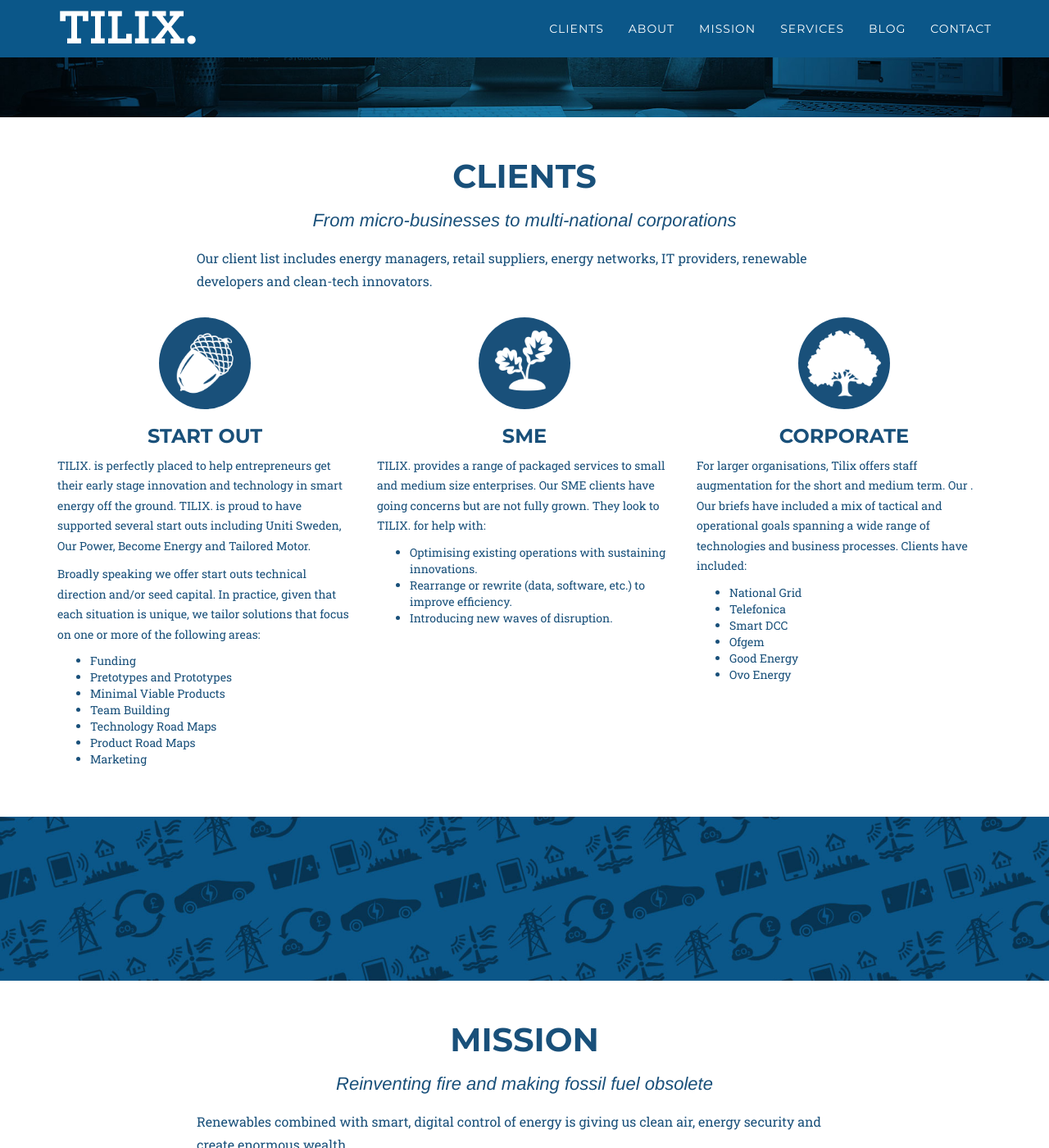
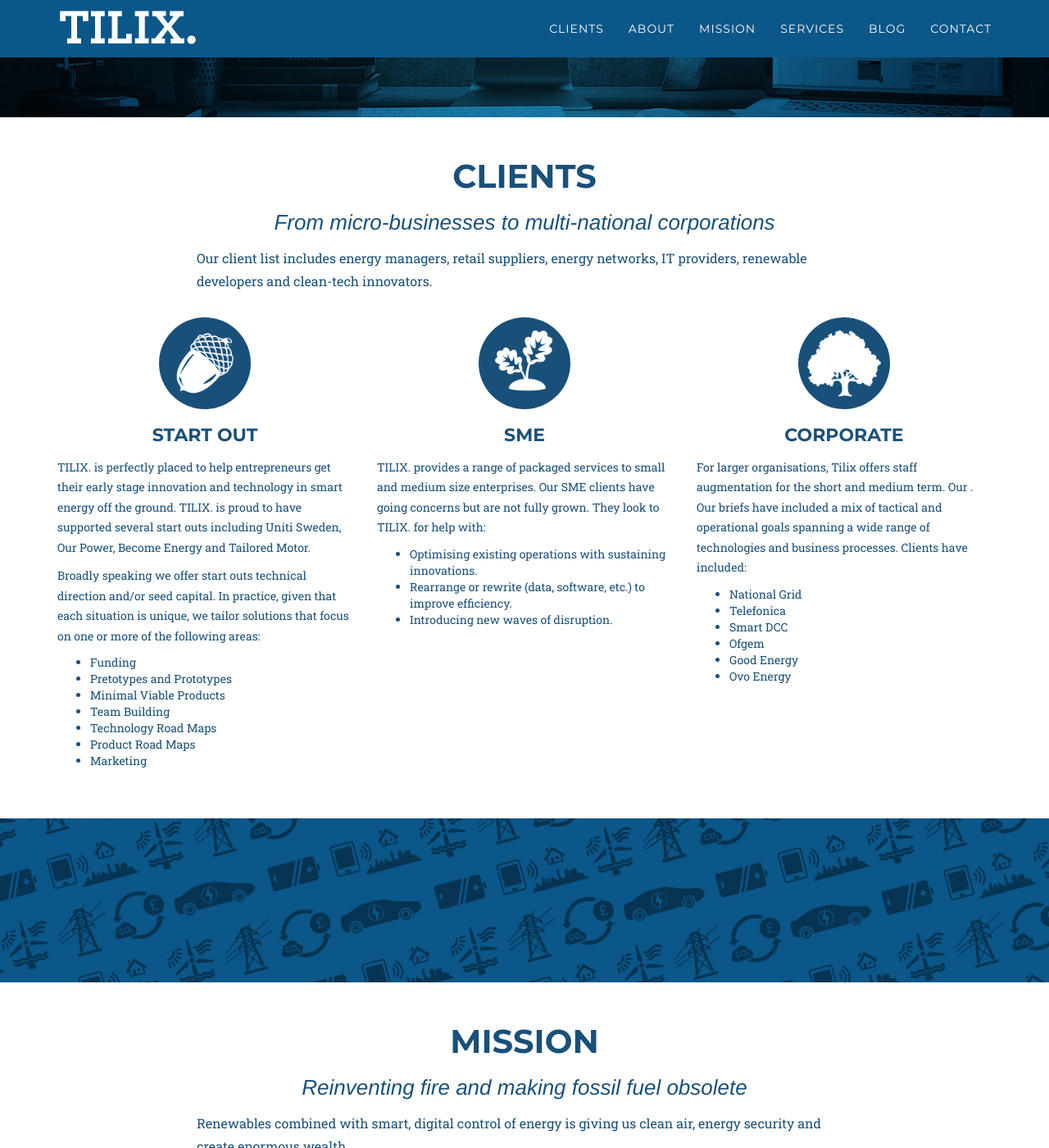
Before and after one commit to milomedia/tilix, a Jekyll site: the page built from index.html, in a window 1280 px wide and 1400 px high, scrolled down 551 px. Shown: the whole window at 82% size. Built offline with Jekyll 4.4.1, drawn with Linux system fonts in a browser that asks for light colours; nearby versions of some CDN libraries; some web fonts are replaced.

Commit message:
Update tilix.css

```diff
--- a/css/tilix.css
+++ b/css/tilix.css
@@ -38,10 +38,11 @@
 a:hover,a:focus,a:active,a.active{
 	color:#FF8900
 }
-h1,h2,h3,h4,h5,h6{
+h1,h2,h3,h4,h5,h6 {
 	font-family:Montserrat,"Helvetica Neue",Helvetica,Arial,sans-serif;
 	text-transform:uppercase;
-	font-weight:700
+	font-weight:700;
+	margin-bottom: 15px;
 }
 .img-centered{
 	margin:0 auto
@@ -304,20 +305,36 @@
 	}
 }
 
-section h1{
-	font-size:40px;
-	margin-top:0;margin-bottom:15px}
+section h1 {
+	font-size: 36px;
+}
 
 section h2 {
-	font-size:22px;
-	font-family:"Droid Serif","Helvetica Neue",Helvetica,Arial,sans-serif;
-	text-transform:none;
-	margin-bottom: 20px
+	font-size:26px;
+}
+
+section h3 {
+	font-size: 22px;
+}
+
+section h4 {
+	font-size: 18px;
+}
+
+section h5 {
+	font-size: 14px;
+}
+
+.index section h1 {
+	font-size: 40px;
+	margin-top:0;
 }
 
 .index section h2 {
 	font-style:italic;
 	font-weight:400;
+	text-transform:none;
+	font-family:"Droid Serif","Helvetica Neue",Helvetica,Arial,sans-serif;
 }
 
 @media (min-width:768px){
```
